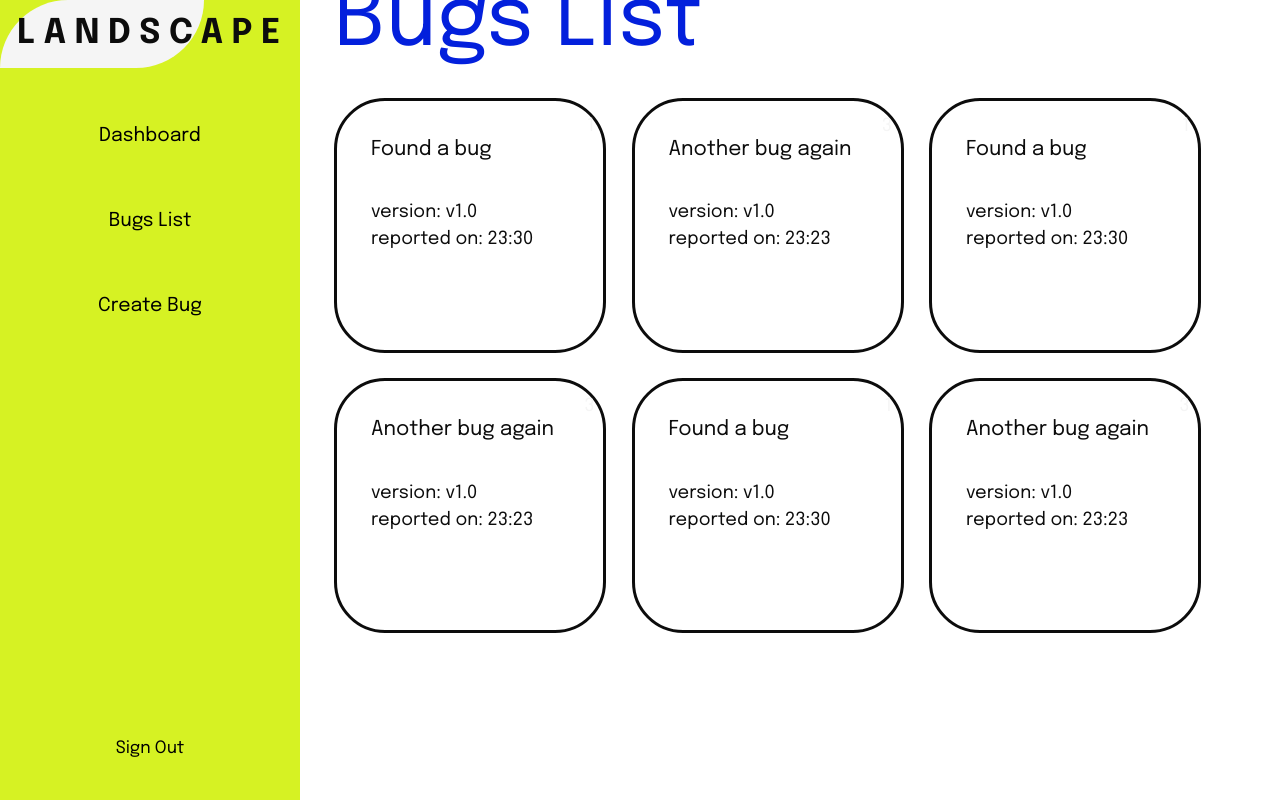
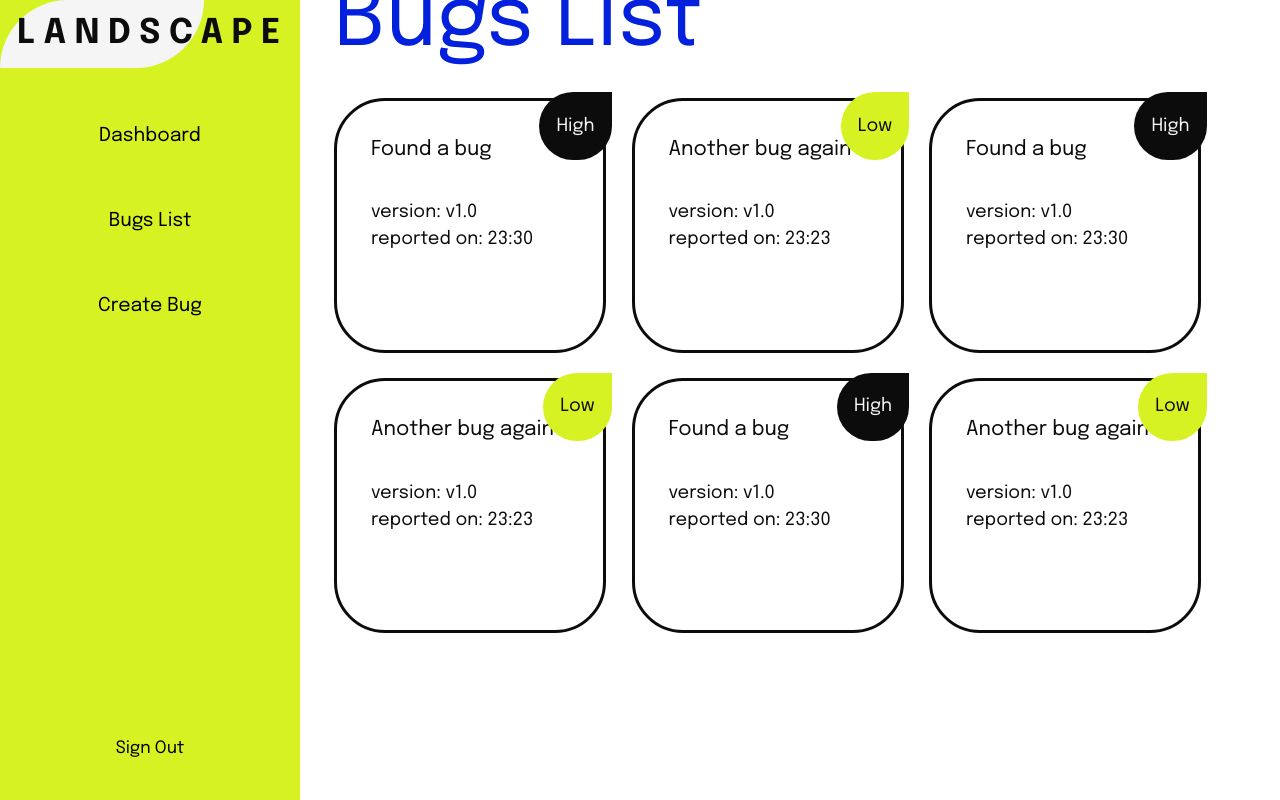
Before and after one commit to badeyesightcat/bug-tracker-react, a React (Vite) app in the folder frontend/: page / in a window 1280 px wide. Both pictures are taken after typing "Sample", "Sample123" into the empty fields and a click on the button "Sign In". Built offline with nearby package versions, Linux system fonts and the light colour scheme.

Commit message:
Apply priority levels onto Bug item

```diff
--- a/frontend/src/Views/BugItem/bugItem.jsx
+++ b/frontend/src/Views/BugItem/bugItem.jsx
@@ -1,4 +1,6 @@
 import React, { useEffect } from 'react';
+import classNames from 'classnames';
+import priorityController from '../../Controllers/priorityController';
 import './bugItem.css';
 
 export default function BugItem({ clicked, ...props }) {
@@ -14,6 +16,7 @@ export default function BugItem({ clicked, ...props }) {
     time,
     key,
   } = props;
+  const { level, color } = priorityController(priority);
 
   const handleClickBugItem = () => {
     clicked(_id);
@@ -24,9 +27,14 @@ export default function BugItem({ clicked, ...props }) {
   }, []);
 
   return (
-    <li className='bug-item flex flex-col' onClick={handleClickBugItem}>
+    <li className='bug-item' onClick={handleClickBugItem}>
       <h3 className='bug-item-title'>{title}</h3>
-      <h4 className='bug-item-priority'>{priority}</h4>
+      <h4
+        title={`Priority level: ${level}`}
+        className={classNames(['bug-item-priority', level.toLowerCase()])}
+        style={{ backgroundColor: color }}>
+        {level}
+      </h4>
       <h5 className='bug-item-version'>{version}</h5>
       <time className='bug-item-time'>{time}</time>
     </li>
```
